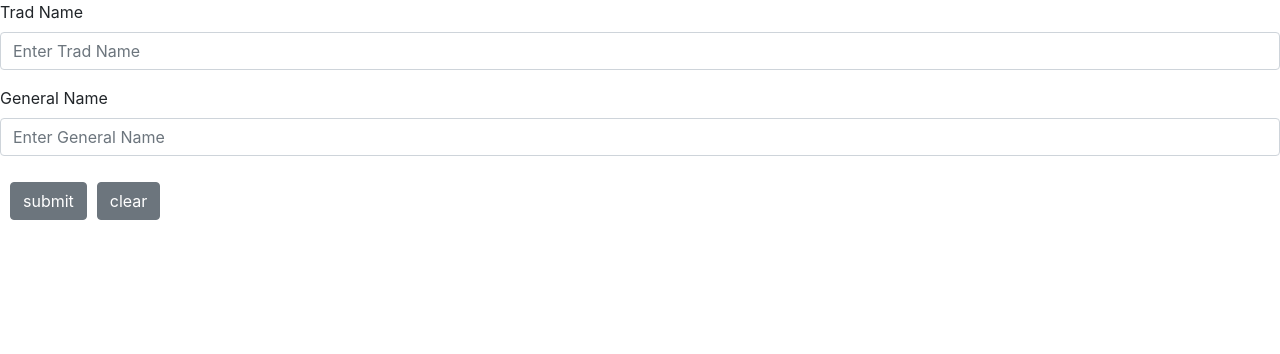
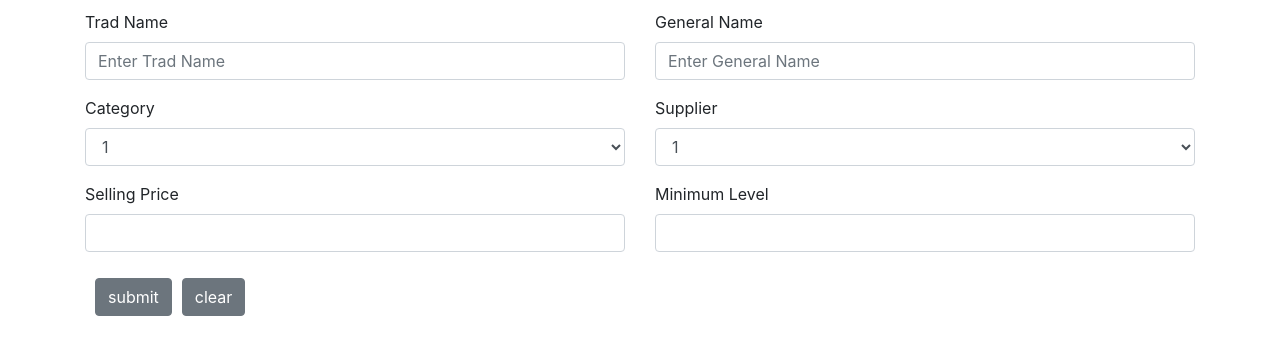
Before and after one commit to mohannadprogrammer/MDP-Pharmacy, a React (Create React App) app: page / in a window 1280 px wide. Shown: the top 354 px of the page. Built offline with nearby package versions, Linux system fonts and the light colour scheme.

Commit message:
complete rejester item form

```diff
--- a/src/App.js
+++ b/src/App.js
@@ -4,7 +4,7 @@ import { BrowserRouter } from 'react-router-dom'
 import Routes from "./router"
 function App() {
   return (
-    <div>
+    <div className="main">
       <BrowserRouter>
         <Routes />
       </BrowserRouter>
--- a/src/components/ItemRejesterForm/form.js
+++ b/src/components/ItemRejesterForm/form.js
@@ -1,24 +1,71 @@
 import React from 'react';
 import { Button, Form, FormGroup, Label, Input } from 'reactstrap';
+import { Container, Row, Col } from 'reactstrap';
 import './form.css'
 
 function form() {
     return (
-        <div>
+        <Container>
             <Form>
+                <Row>
+                    <Col>
                         <FormGroup>
                             <Label for="TradName">Trad Name</Label>
                             <Input type="text" name="name1" id="TradName" placeholder="Enter Trad Name" />
                         </FormGroup>
+                    </Col>
+                    <Col>
                         <FormGroup>
                             <Label for="GeneralName">General Name</Label>
                             <Input type="text" name="name2" id="GeneralName" placeholder="Enter General Name" />
                         </FormGroup>
-                <Button className='bu'>submit</Button>
+                    </Col>
+                </Row>
+                <Row>
+                    <Col>
+                        <FormGroup>
+                            <Label for="Category">Category</Label>
+                            <Input type="select" name="selectCategory" id="Category">
+                                <option>1</option>
+                                <option>2</option>
+                                <option>3</option>
+                                <option>4</option>
+                                <option>5</option>
+                            </Input>
+                        </FormGroup>
+                    </Col>
+                    <Col>
+                        <FormGroup>
+                            <Label for="Supplier">Supplier</Label>
+                            <Input type="select" name="selectSupplier" id="Supplier">
+                                <option>1</option>
+                                <option>2</option>
+                                <option>3</option>
+                                <option>4</option>
+                                <option>5</option>
+                            </Input>
+                        </FormGroup>
+                    </Col>
+                </Row>
+                <Row>
+                    <Col>
+                        <FormGroup>
+                            <Label for="sellingPrice">Selling Price</Label>
+                            <Input type="number" name="selPrice" id="sellingPrice" />
+                        </FormGroup>
+                    </Col>
+                    <Col>
+                        <FormGroup>
+                            <Label for="mimumlevel">Minimum Level</Label>
+                            <Input type="number" name="level" id="mimumlevel" />
+                        </FormGroup>
+                    </Col>
+                </Row>
+                <Button type="submit" className='bu'>submit</Button>
 
-                <Button>clear</Button>
+                <Button type='reset'>clear</Button>
             </Form>
-        </div>
+        </Container >
 
     )
 
```
Lines whose indentation alone changed are shown as unchanged.
